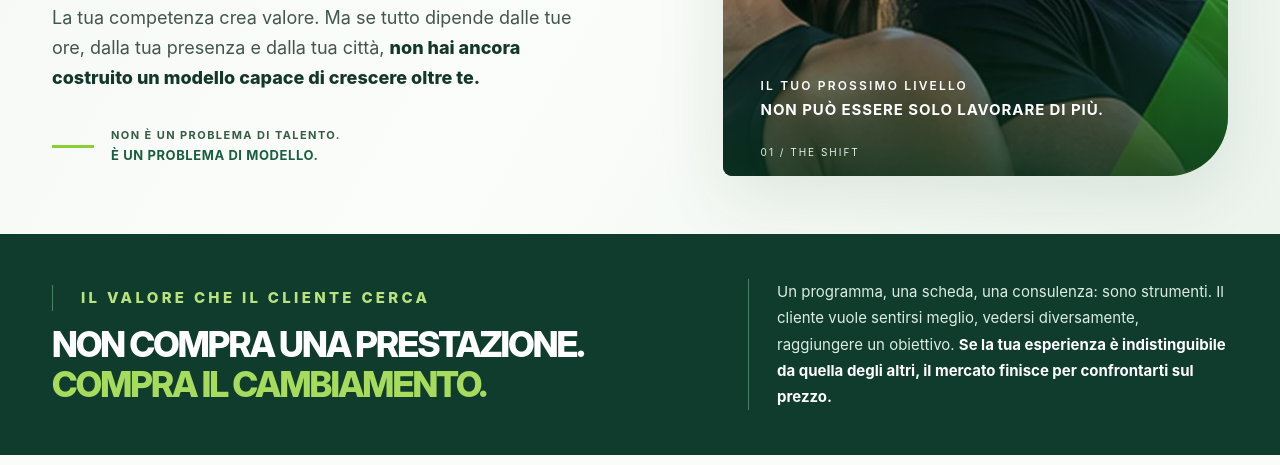
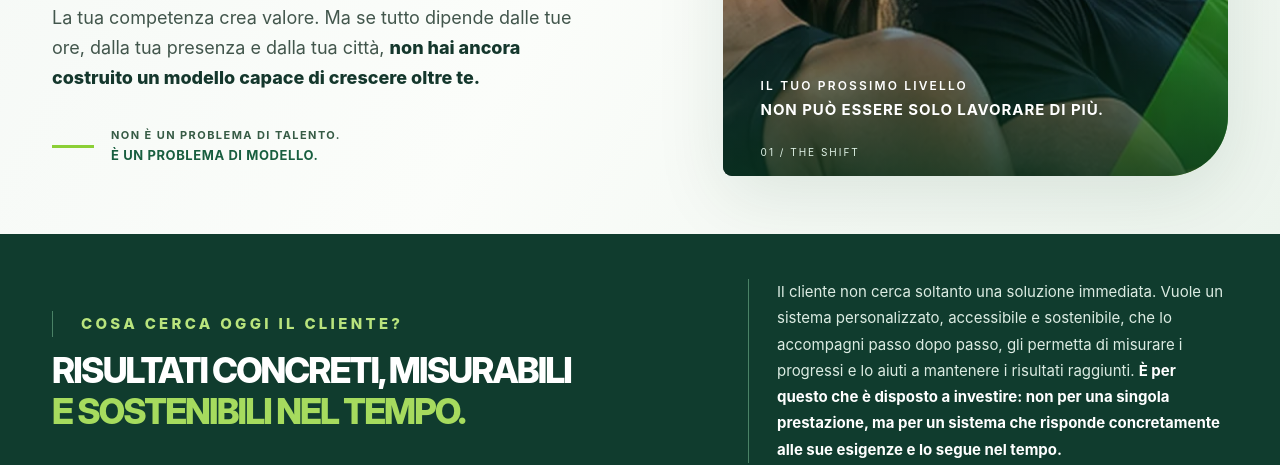
Before and after one commit to diegosbotti-hub/be-one-team-opportunity, a plain HTML site: page site/luca/index.html in a window 1280 px wide. Shown: the part 525-990 px from the top of the page. Drawn offline with Linux system fonts and the light colour scheme.

Commit message:
Aggiorna sezione bisogni del cliente - site/luca/index.html

```diff
--- a/site/luca/index.html
+++ b/site/luca/index.html
@@ -42,8 +42,8 @@
   </section>
 
   <section class="statement" aria-labelledby="statement-title"><div class="wrap statement__grid">
-    <div><p class="kicker">IL VALORE CHE IL CLIENTE CERCA</p><h2 id="statement-title">NON COMPRA UNA PRESTAZIONE.<br><em>COMPRA IL CAMBIAMENTO.</em></h2></div>
-    <p>Un programma, una scheda, una consulenza: sono strumenti. Il cliente vuole sentirsi meglio, vedersi diversamente, raggiungere un obiettivo. <strong>Se la tua esperienza è indistinguibile da quella degli altri, il mercato finisce per confrontarti sul prezzo.</strong></p>
+    <div><p class="kicker">COSA CERCA OGGI IL CLIENTE?</p><h2 id="statement-title">RISULTATI CONCRETI, MISURABILI<br><em>E SOSTENIBILI NEL TEMPO.</em></h2></div>
+    <p>Il cliente non cerca soltanto una soluzione immediata. Vuole un sistema personalizzato, accessibile e sostenibile, che lo accompagni passo dopo passo, gli permetta di misurare i progressi e lo aiuti a mantenere i risultati raggiunti. <strong>È per questo che è disposto a investire: non per una singola prestazione, ma per un sistema che risponde concretamente alle sue esigenze e lo segue nel tempo.</strong></p>
   </div></section>
 
   <section class="limits section" id="limiti" aria-labelledby="limits-title"><div class="wrap">
```
